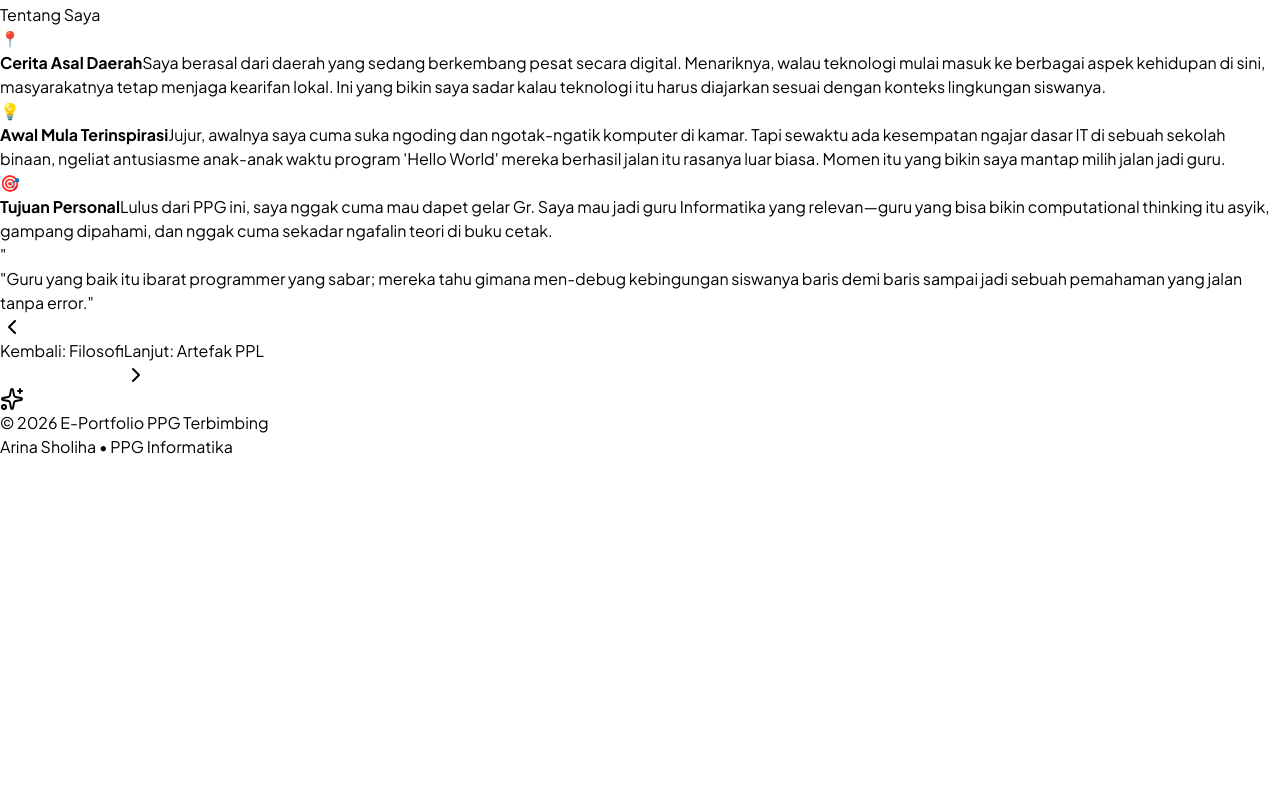
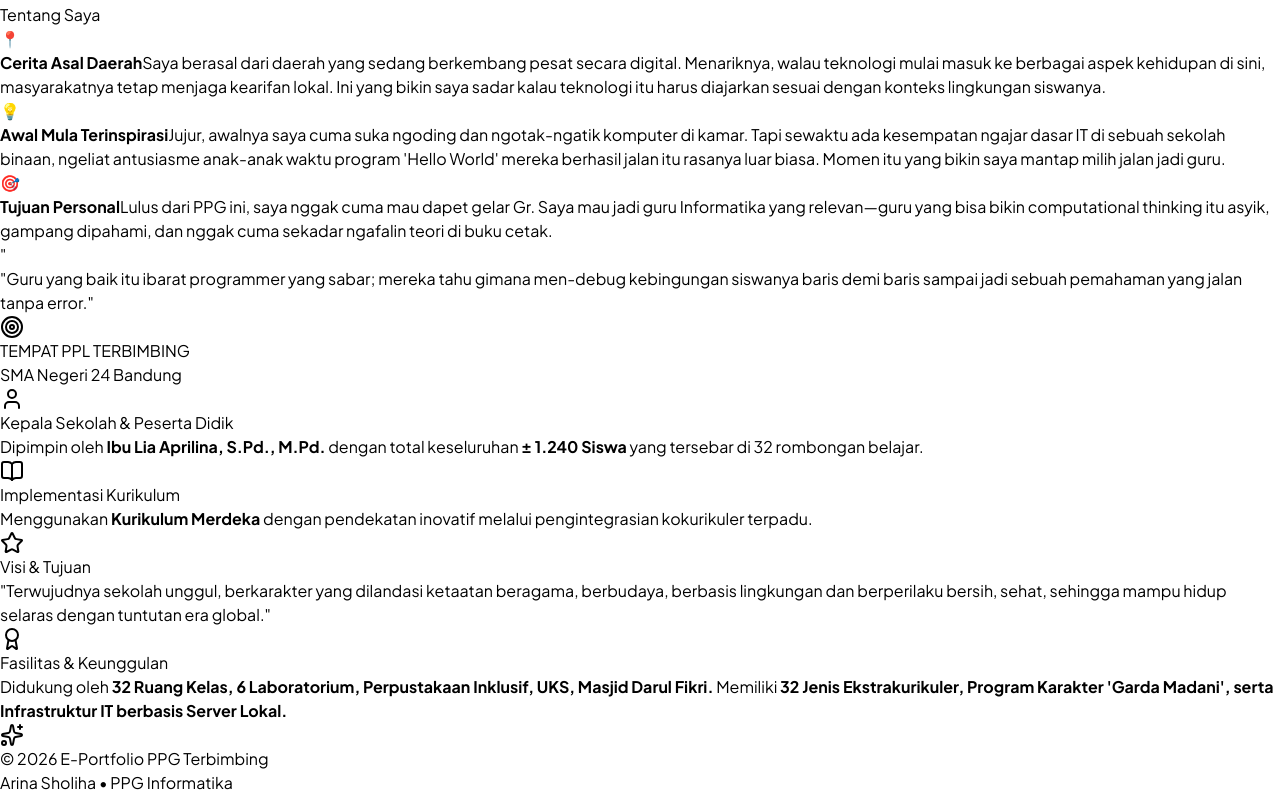
Before and after one commit to arinashlh/e-portofolio-ppg, a React (Vite) app: page / in a window 1280 px wide. Shown: the part 729-1524 px from the top of the page. Before the commit the page ends 1188 px from the top, so only its background shows below. Built offline with nearby package versions, Linux system fonts and the light colour scheme.

Commit message:
Memperbarui tampilant6

```diff
--- a/src/App.jsx
+++ b/src/App.jsx
@@ -34,6 +34,15 @@ const DATA_PORTOFOLIO = {
     tujuan: "Lulus dari PPG ini, saya nggak cuma mau dapet gelar Gr. Saya mau jadi guru Informatika yang relevan—guru yang bisa bikin computational thinking itu asyik, gampang dipahami, dan nggak cuma sekadar ngafalin teori di buku cetak.",
     kutipan: '"Guru yang baik itu ibarat programmer yang sabar; mereka tahu gimana men-debug kebingungan siswanya baris demi baris sampai jadi sebuah pemahaman yang jalan tanpa error."',
     fotoProfil: "https://placeholder.co/400x400/1abc9c/ffffff?text=AS"
+  },
+  sekolahPPL: {
+    nama: "SMA Negeri 24 Bandung",
+    kepalaSekolah: "Ibu Lia Aprilina, S.Pd., M.Pd.",
+    jumlahSiswa: "± 1.240 Siswa",
+    kurikulum: "Kurikulum Merdeka",
+    visi: "Terwujudnya sekolah unggul, berkarakter yang dilandasi ketaatan beragama, berbudaya, berbasis lingkungan dan berperilaku bersih, sehat, sehingga mampu hidup selaras dengan tuntutan era global.",
+    fasilitas: "32 Ruang Kelas, 6 Laboratorium, Perpustakaan Inklusif, UKS, Masjid Darul Fikri.",
+    keunggulan: "32 Jenis Ekstrakurikuler, Program Karakter 'Garda Madani', serta Infrastruktur IT berbasis Server Lokal."
   },
   modelGuru: {
     misi: [
@@ -80,20 +89,20 @@ const DATA_PORTOFOLIO = {
   penilaian: {
     deskripsi: "Rangkuman nilai dan obrolan reflektif bersama Guru Pamong (GP) dan Dosen Pembimbing Lapangan (DPL) selama menempuh PPL.",
     lampiran: [
-      { nama: "Lampiran 1: Dokumen Laporan Hasil Observasi Lengkap (Format Lampiran 6)", status: "Telah Dinilai", link: "#" },
-      { nama: "Lampiran 2: Isian Lembar Kerja LK 1 – Orientasi dan Observasi Manajemen Sekolah", status: "Telah Dinilai", link: "#" },
+      { nama: "Lampiran 1: Dokumen Laporan Hasil Observasi Lengkap", status: "Telah Dinilai", link: "#" },
+      { nama: "Lampiran 2: Isian Lembar Kerja LK 1 – Orientasi dan Observasi Manajemen", status: "Telah Dinilai", link: "#" },
       { nama: "Lampiran 3: Isian Lembar Kerja LK 2 – Observasi Lingkungan Belajar", status: "Telah Dinilai", link: "#" },
-      { nama: "Lampiran 4: Isian Lembar Kerja LK 3 – Refleksi Pembelajaran Praktik Asistensi", status: "Telah Dinilai", link: "#" },
-      { nama: "Lampiran 5: Isian Lembar Kerja LK 4 – Perangkat dan Pelaksanaan Pembelajaran", status: "Telah Dinilai", link: "#" },
-      { nama: "Lampiran 6: Lembar Observasi Karakteristik Peserta Didik (Telah Diparaf)", status: "Selesai", link: "#" },
-      { nama: "Lampiran 7: Lembar Observasi Rencana Pelaksanaan Pembelajaran (RPP)", status: "Selesai", link: "#" },
-      { nama: "Lampiran 8: Lembar Observasi Pelaksanaan Pembelajaran (Observer dan Supervisor)", status: "Selesai", link: "#" },
-      { nama: "Lampiran 9: Lembar Observasi Manajemen Sekolah dan Lingkungan Belajar", status: "Selesai", link: "#" },
-      { nama: "Lampiran 10: Jurnal Harian Mahasiswa PPL 1 (Verifikasi Per 5 Hari)", status: "Terverifikasi", link: "#" },
-      { nama: "Lampiran 11: Format Penilaian Penyusunan Perangkat Pembelajaran oleh DPL dan GP", status: "Telah Dinilai", link: "#" },
-      { nama: "Lampiran 12: Format Penilaian Pelaksanaan Pembelajaran oleh DPL dan GP", status: "Telah Dinilai", link: "#" },
+      { nama: "Lampiran 4: Isian Lembar Kerja LK 3 – Refleksi Praktik Asistensi", status: "Telah Dinilai", link: "#" },
+      { nama: "Lampiran 5: Isian Lembar Kerja LK 4 – Perangkat dan Pelaksanaan", status: "Telah Dinilai", link: "#" },
+      { nama: "Lampiran 6: Lembar Observasi Karakteristik Peserta Didik", status: "Selesai", link: "#" },
+      { nama: "Lampiran 7: Lembar Observasi Rencana Pelaksanaan Pembelajaran", status: "Selesai", link: "#" },
+      { nama: "Lampiran 8: Lembar Observasi Pelaksanaan Pembelajaran", status: "Selesai", link: "#" },
+      { nama: "Lampiran 9: Lembar Observasi Manajemen Sekolah", status: "Selesai", link: "#" },
+      { nama: "Lampiran 10: Jurnal Harian Mahasiswa PPL 1", status: "Terverifikasi", link: "#" },
+      { nama: "Lampiran 11: Format Penilaian Penyusunan Perangkat Pembelajaran", status: "Telah Dinilai", link: "#" },
+      { nama: "Lampiran 12: Format Penilaian Pelaksanaan Pembelajaran", status: "Telah Dinilai", link: "#" },
       { nama: "Lampiran 13: Format Penilaian Kompetensi Personal dan Sosial", status: "Telah Dinilai", link: "#" },
-      { nama: "Lampiran 14: Dokumentasi Foto Kegiatan (Proses Mengajar, Diskusi, dan Kegiatan Sekolah)", status: "Selesai", link: "#" },
+      { nama: "Lampiran 14: Dokumentasi Foto Kegiatan Lapangan", status: "Selesai", link: "#" },
       { nama: "Lampiran 15: Jurnal Refleksi Akhir PPL", status: "Telah Dinilai", link: "#" }
     ],
     catatanAkhir: "Mahasiswa menunjukkan progress yang riil dari awal hingga akhir siklus. Cara komunikasi dengan siswa di lab makin interaktif dan media ajar yang dipakai sangat relevan dengan gaya belajar peserta didik saat ini."
@@ -110,7 +119,6 @@ const DATA_PORTOFOLIO = {
   ]
 };
 
-// Dihapus tab "Beranda", sekarang "Profil Utama" jadi yang pertama.
 const ALL_TABS = [
   { id: 'profil',   label: 'Profil Utama',       shortLabel: 'Profil',     icon: <User size={18}/> },
   { id: 'artefak',  label: 'Artefak PPL',        shortLabel: 'Artefak',    icon: <BookOpen size={18}/> },
@@ -121,13 +129,12 @@ const ALL_TABS = [
 ];
 
 export default function App() {
-  const [activeTab, setActiveTab] = useState('profil'); // Default tab diganti ke profil
+  const [activeTab, setActiveTab] = useState('profil');
   const [isMobileMenuOpen, setIsMobileMenuOpen] = useState(false);
 
   const currentTabInfo = ALL_TABS.find(t => t.id === activeTab);
   const currentIndex = ALL_TABS.findIndex(t => t.id === activeTab);
 
-  // Logika untuk tombol Navigasi Bawah
   const prevTab = ALL_TABS[(currentIndex - 1 + ALL_TABS.length) % ALL_TABS.length];
   const nextTab = ALL_TABS[(currentIndex + 1) % ALL_TABS.length];
 
@@ -166,9 +173,10 @@ export default function App() {
       </div>
 
       <nav className="bg-white/90 backdrop-blur-lg shadow-sm sticky top-0 z-50 border-b border-teal-100/50">
-        <div className="max-w-6xl mx-auto px-4 md:px-6">
-          <div className="flex justify-between items-center py-3.5">
-            <div className="flex items-center gap-3">
+        <div className="max-w-7xl mx-auto px-4 md:px-6">
+          {/* Menu & Logo sejajar dengan jarak optimal */}
+          <div className="flex justify-between lg:justify-start items-center py-3.5 lg:gap-10">
+            <div className="flex items-center gap-3 flex-shrink-0">
               <div className="bg-gradient-to-br from-teal-500 to-emerald-400 p-2.5 rounded-xl shadow-md shadow-teal-200/50">
                 <Award className="w-5 h-5 text-white" />
               </div>
@@ -241,7 +249,8 @@ export default function App() {
       <main className="max-w-6xl mx-auto w-full px-4 sm:px-6 py-8 md:py-12 flex-grow">
         {renderContent()}
 
-        {/* Tombol Navigasi Bawah (Berada di semua halaman) */}
+        {/* Tombol Navigasi Bawah (HANYA MUNCUL SELAIN DI HALAMAN PROFIL) */}
+        {activeTab !== 'profil' && (
           <div className="mt-16 pt-8 border-t border-slate-200 flex flex-col sm:flex-row justify-between items-center gap-4 animate-fade-in-up">
             <button
               onClick={() => handleTabChange(prevTab.id)}
@@ -258,6 +267,7 @@ export default function App() {
               <ChevronRight className="w-5 h-5 ml-2" />
             </button>
           </div>
+        )}
       </main>
 
       <footer className="bg-white border-t border-slate-200 py-8 text-center mt-auto">
@@ -273,9 +283,8 @@ export default function App() {
 
 // ─── Profil & Beranda Gabungan ──────────────────────────────────────────────
 const ProfilSection = ({ setActiveTab }) => {
-  const { profil } = DATA_PORTOFOLIO;
+  const { profil, sekolahPPL } = DATA_PORTOFOLIO;
 
-  // Fitur untuk men-scroll mulus ke bagian profil
   const profilRef = useRef(null);
   const scrollToProfil = () => {
     profilRef.current?.scrollIntoView({ behavior: 'smooth' });
@@ -284,7 +293,7 @@ const ProfilSection = ({ setActiveTab }) => {
   return (
     <div className="space-y-16 animate-fade-in-up">
 
-      {/* 1. BAGIAN ATAS: HERO / SAPAAN (Pindahan dari Beranda) */}
+      {/* 1. BAGIAN ATAS: HERO / SAPAAN */}
       <div className="min-h-[75vh] flex flex-col items-center justify-center text-center px-4">
         <div className="inline-flex items-center px-4 py-2 bg-white/80 backdrop-blur-md text-teal-700 rounded-full text-xs md:text-sm font-bold mb-6 border border-teal-100 shadow-sm">
           <Sparkles className="w-4 h-4 mr-2 text-amber-500" /> SELAMAT DATANG DI RUANG BELAJAR SAYA
@@ -300,15 +309,12 @@ const ProfilSection = ({ setActiveTab }) => {
         </p>
 
         <div className="flex flex-col sm:flex-row gap-4 w-full sm:w-auto">
-          {/* Tombol 1: Scroll mulus ke bawah (ke kartu profil) */}
           <button
             onClick={scrollToProfil}
             className="px-8 py-3.5 bg-gradient-to-r from-teal-600 to-emerald-600 text-white rounded-xl font-bold shadow-lg shadow-teal-200/50 hover:-translate-y-1 transition-all flex items-center justify-center w-full sm:w-auto"
           >
             Mengenal Lebih Dekat <ChevronRight className="w-5 h-5 ml-2 transform rotate-90" />
           </button>
-
-          {/* Tombol 2: Pindah tab ke halaman Artefak */}
           <button
             onClick={() => setActiveTab('artefak')}
             className="px-8 py-3.5 bg-white text-slate-700 border border-slate-200 rounded-xl font-bold shadow-sm hover:bg-slate-50 hover:-translate-y-1 transition-all flex items-center justify-center w-full sm:w-auto"
@@ -318,7 +324,7 @@ const ProfilSection = ({ setActiveTab }) => {
         </div>
       </div>
 
-      {/* 2. BAGIAN BAWAH: KARTU PROFIL UTAMA */}
+      {/* 2. BAGIAN TENGAH: KARTU PROFIL UTAMA */}
       <div
         ref={profilRef}
         className="bg-white rounded-[2rem] shadow-xl shadow-teal-100/30 border border-white overflow-hidden flex flex-col md:flex-row items-stretch scroll-mt-28"
@@ -330,7 +336,7 @@ const ProfilSection = ({ setActiveTab }) => {
               <img src={profil.fotoProfil} alt="Foto Profil" className="w-[90%] h-[90%] object-cover object-top transition-transform duration-700 group-hover:scale-110" />
             </div>
             <div className="absolute -bottom-2 -right-2 bg-gradient-to-r from-violet-500 to-purple-500 text-white p-3 rounded-full shadow-lg border-4 border-white animate-bounce">
-              <Target className="w-5 h-5" />
+              <User className="w-5 h-5" />
             </div>
           </div>
         </div>
@@ -361,6 +367,63 @@ const ProfilSection = ({ setActiveTab }) => {
           </div>
         </div>
       </div>
+
+      {/* 3. BAGIAN BAWAH: INFORMASI SEKOLAH PPL */}
+      <div className="bg-white rounded-[2rem] shadow-xl shadow-teal-100/30 border border-slate-100 p-8 md:p-12 overflow-hidden relative group hover:shadow-2xl hover:shadow-violet-100/50 transition-all duration-500">
+        <div className="absolute top-[-20%] right-[-10%] w-64 h-64 bg-violet-100/40 rounded-full blur-3xl mix-blend-multiply group-hover:scale-110 transition-transform duration-700"></div>
+
+        <div className="relative z-10">
+          <div className="inline-flex items-center px-4 py-1.5 bg-violet-50 text-violet-700 rounded-full text-xs font-bold mb-6 border border-violet-100">
+            <Target className="w-3.5 h-3.5 mr-2 text-violet-500" /> TEMPAT PPL TERBIMBING
+          </div>
+          <h2 className="text-3xl md:text-4xl font-extrabold text-slate-900 mb-8 tracking-tight">
+            {sekolahPPL.nama}
+          </h2>
+
+          <div className="grid sm:grid-cols-2 gap-6">
+            <div className="flex items-start">
+              <div className="p-3 bg-teal-50 rounded-xl mr-4 shrink-0 border border-teal-100">
+                <User className="w-5 h-5 text-teal-600" />
+              </div>
+              <div>
+                <h4 className="text-sm font-bold text-slate-900 mb-1">Kepala Sekolah & Peserta Didik</h4>
+                <p className="text-sm text-slate-600 leading-relaxed">Dipimpin oleh <strong>{sekolahPPL.kepalaSekolah}</strong> dengan total keseluruhan <strong>{sekolahPPL.jumlahSiswa}</strong> yang tersebar di 32 rombongan belajar.</p>
+              </div>
+            </div>
+
+            <div className="flex items-start">
+              <div className="p-3 bg-amber-50 rounded-xl mr-4 shrink-0 border border-amber-100">
+                <BookOpen className="w-5 h-5 text-amber-600" />
+              </div>
+              <div>
+                <h4 className="text-sm font-bold text-slate-900 mb-1">Implementasi Kurikulum</h4>
+                <p className="text-sm text-slate-600 leading-relaxed">Menggunakan <strong>{sekolahPPL.kurikulum}</strong> dengan pendekatan inovatif melalui pengintegrasian kokurikuler terpadu.</p>
+              </div>
+            </div>
+
+            <div className="flex items-start">
+              <div className="p-3 bg-violet-50 rounded-xl mr-4 shrink-0 border border-violet-100">
+                <Star className="w-5 h-5 text-violet-600" />
+              </div>
+              <div>
+                <h4 className="text-sm font-bold text-slate-900 mb-1">Visi & Tujuan</h4>
+                <p className="text-sm text-slate-600 leading-relaxed italic">"{sekolahPPL.visi}"</p>
+              </div>
+            </div>
+
+            <div className="flex items-start">
+              <div className="p-3 bg-emerald-50 rounded-xl mr-4 shrink-0 border border-emerald-100">
+                <Award className="w-5 h-5 text-emerald-600" />
+              </div>
+              <div>
+                <h4 className="text-sm font-bold text-slate-900 mb-1">Fasilitas & Keunggulan</h4>
+                <p className="text-sm text-slate-600 leading-relaxed">Didukung oleh <strong>{sekolahPPL.fasilitas}</strong> Memiliki <strong>{sekolahPPL.keunggulan}</strong></p>
+              </div>
+            </div>
+          </div>
+        </div>
+      </div>
+
     </div>
   );
 };
@@ -421,7 +484,6 @@ const ArtefakSection = () => {
               </div>
             </div>
 
-            {/* Tombol Interaktif Aktif <a> */}
             <div className="mt-5 flex flex-wrap gap-3">
               <a href={item.linkBerkas} target="_blank" rel="noopener noreferrer" className="text-sm bg-teal-600 hover:bg-teal-700 text-white px-5 py-2.5 rounded-xl font-semibold shadow-md shadow-teal-200 hover:-translate-y-0.5 transition-all flex items-center w-full sm:w-auto justify-center">
                 <FileText className="w-4 h-4 mr-2" /> Buka RPP
```
Lines whose indentation alone changed are shown as unchanged.
